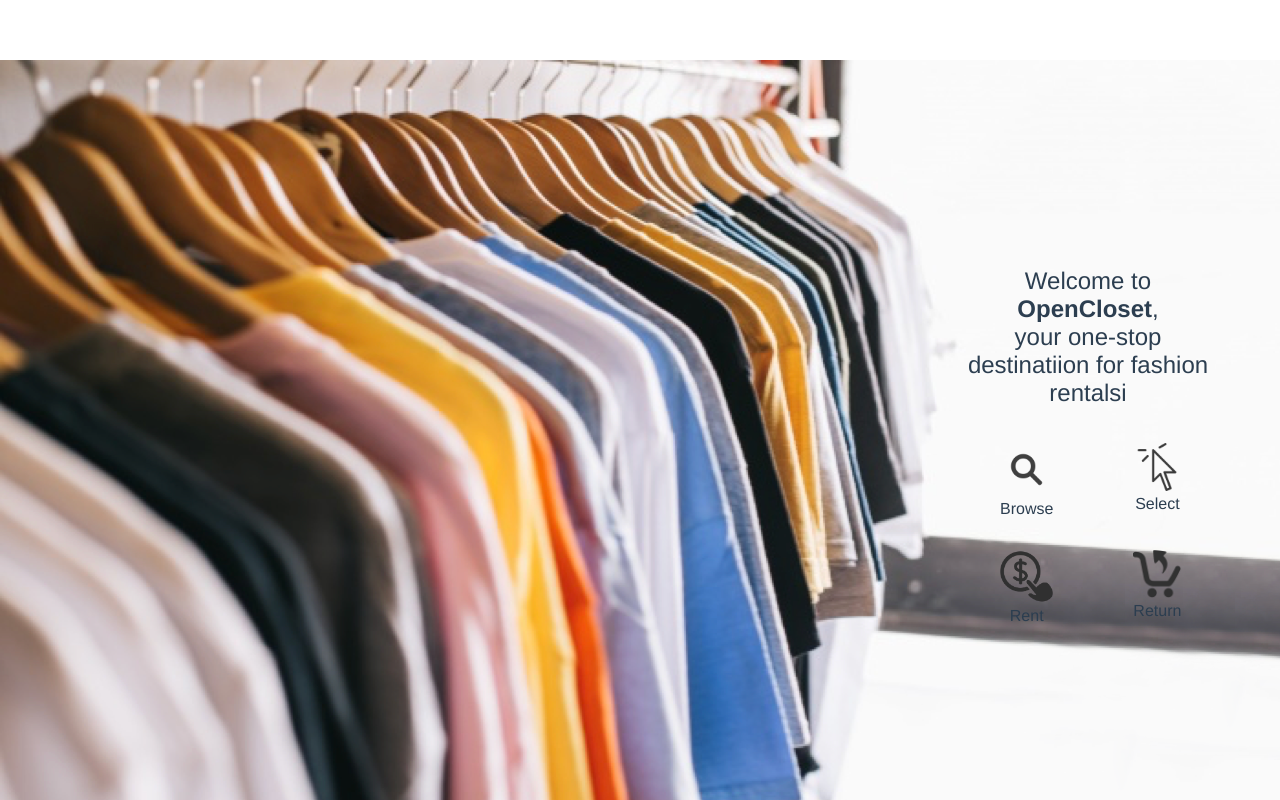
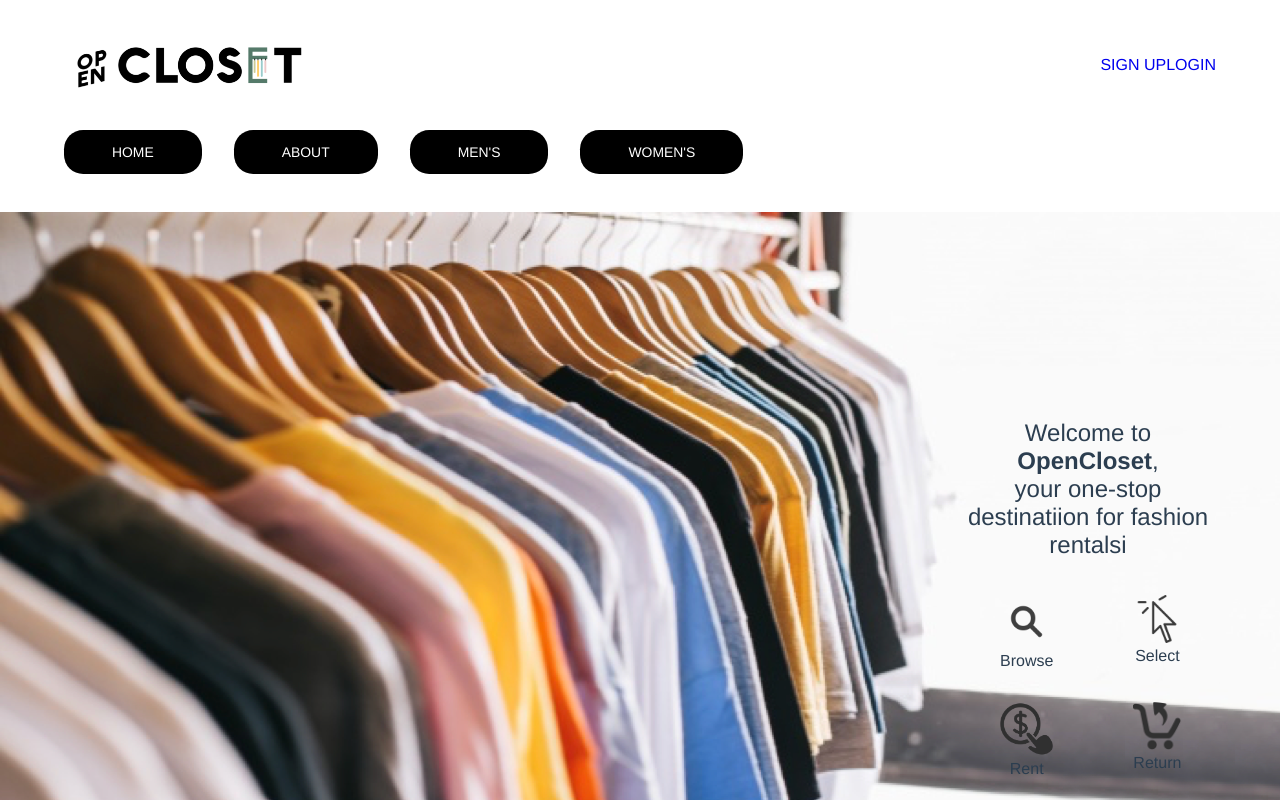
Before and after one commit to RIanDeLaCruz/opencloset, a Vue app in the folder frontend/: page / in a window 1280 px wide. Shown: the top 800 px of the page. Built offline with nearby package versions, Linux system fonts and the light colour scheme.

Commit message:
Add navbar to frontend

```diff
--- a/frontend/src/App.vue
+++ b/frontend/src/App.vue
@@ -1,12 +1,17 @@
 <template>
   <div id="app">
+    <Navbar/>
     <router-view/>
   </div>
 </template>
 
 <script>
+import Navbar from './components/NavBar'
 export default {
   name: 'App',
+  components: {
+    Navbar
+  }
 }
 </script>
 
@@ -22,6 +27,5 @@
   -moz-osx-font-smoothing: grayscale;
   text-align: center;
   color: #2c3e50;
-  margin-top: 60px;
 }
 </style>
--- a/frontend/src/components/MenuButton.vue
+++ b/frontend/src/components/MenuButton.vue
@@ -0,0 +1,26 @@
+<template>
+  <a :href="link">{{ text }}</a>
+</template>
+
+<script>
+export default {
+  name: 'MenuButton',
+  props: {
+    text: String,
+    link: String
+  }
+}
+</script>
+
+<style scoped>
+a {
+  display: inline-block;
+  padding: 1em 3rem;
+  border-radius: 1.2rem;
+  background-color: black;
+  color: white;
+  text-transform: uppercase;
+  text-decoration: none;
+  font-size: 0.87rem;
+}
+</style>
--- a/frontend/src/components/NavBar.vue
+++ b/frontend/src/components/NavBar.vue
@@ -0,0 +1,87 @@
+<template>
+  <header>
+    <div class="identity_bar">
+      <img src="../assets/logo.png" alt="" id="logo">
+      <div class="actions">
+        <span v-if="isLoggedIn">Hello, <span="green">{{username}}</span></span>
+        <a class="action" href="/signup">SIGN UP</a>
+        <a class="action" href="/login">LOGIN</a>
+      </div>
+    </div>
+    <div class="menulist">
+      <nav>
+        <ul>
+          <li><MenuButton link="/" text="home"/></li>
+          <li><MenuButton link="/about" text="about"/></li>
+          <li><MenuButton link="/category/mens" text="men's"/></li>
+          <li><MenuButton link="/category/womens" text="women's"/></li>
+        </ul>
+      </nav>
+    </div>
+  </header>
+</template>
+
+<script>
+import MenuButton from '../components/MenuButton'
+export default {
+  name: 'Navbar',
+  props: {
+    isLoggedIn: Boolean,
+    username: String
+  },
+  components: {
+    MenuButton
+  }
+}
+</script>
+
+<style>
+header {
+  padding: 2.4rem 5vw;
+}
+
+.identity_bar {
+  display: flex;
+  align-items: center;
+  justify-content: space-between;
+}
+
+#logo {
+  width: 20vw;
+}
+
+a {
+  text-decoration: none;
+  text-transform: uppercase;
+}
+
+.menulist {
+  display: flex;
+  align-items: center;
+  justify-content: space-between;
+  padding-top: 2.4rem;
+}
+
+nav ul {
+  padding: 0;
+  margin: 0;
+  display: flex;
+}
+
+nav ul li {
+  list-style-type: none;
+}
+
+nav ul li:first-child {
+  margin-right: 1rem;
+}
+
+nav ul li:not(:first-child) {
+  margin-left: 1rem;
+  margin-right: 1rem;
+}
+
+nav ul li:last-child {
+  margin-right: 0;
+}
+</style>
```
